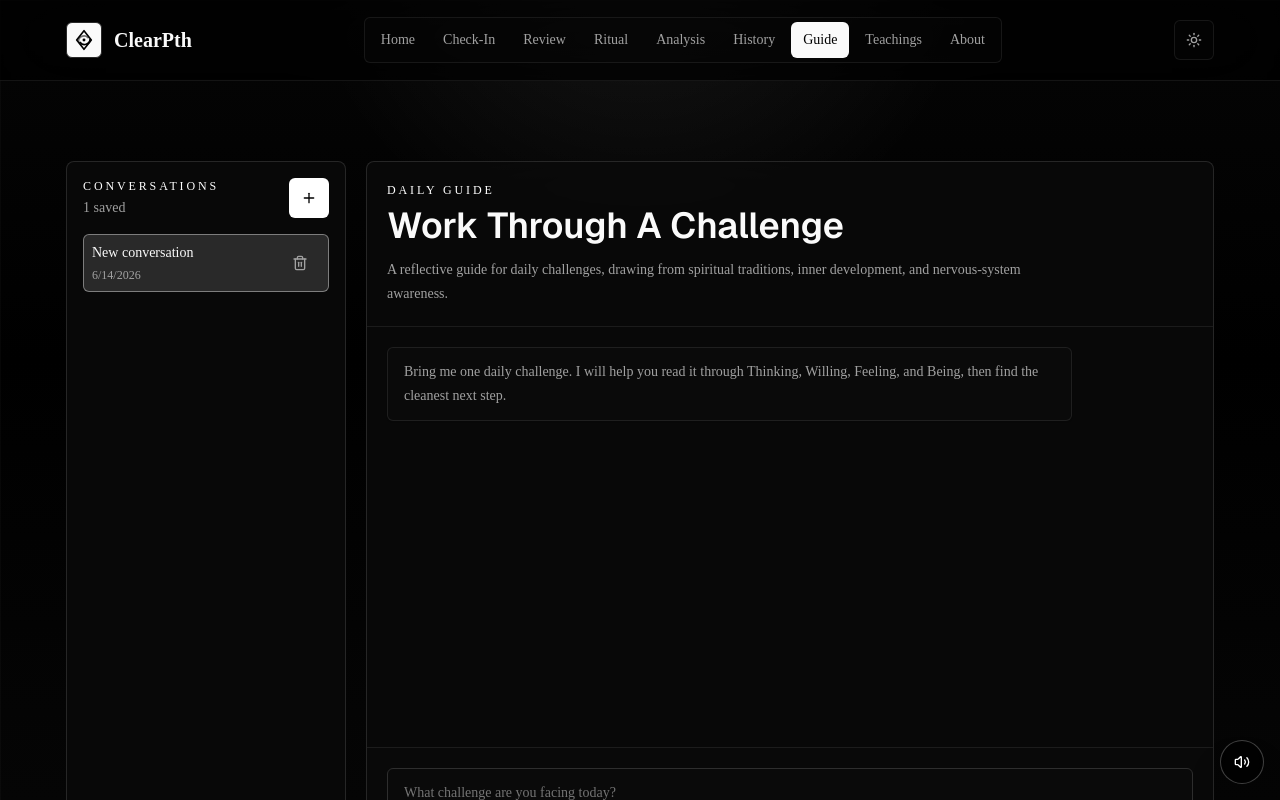
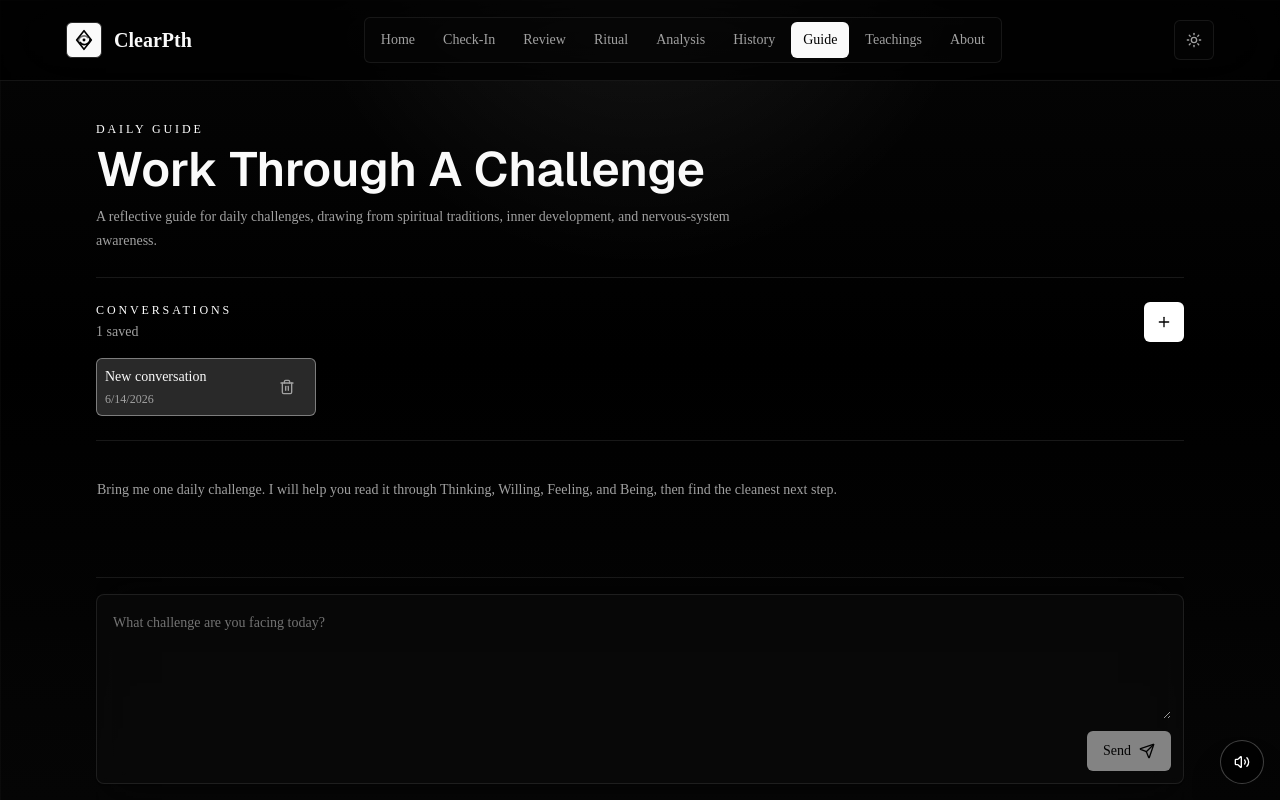
Before and after one commit to ewaters239811/awre, a Next.js app: page /guide in a window 1280 px wide. Shown: the top 800 px of the page. Built offline with nearby package versions, Linux system fonts and the light colour scheme.

Commit message:
Make Guide chat immersive

```diff
--- a/app/guide/page.tsx
+++ b/app/guide/page.tsx
@@ -2,7 +2,7 @@ import { GuideChat } from "@/components/guide-chat";
 
 export default function GuidePage() {
   return (
-    <main className="container py-8 md:py-12">
+    <main className="min-h-screen py-6 md:py-10">
       <GuideChat />
     </main>
   );
--- a/components/guide-chat.tsx
+++ b/components/guide-chat.tsx
@@ -170,8 +170,21 @@ export function GuideChat() {
   };
 
   return (
-    <section className="mx-auto mt-8 grid max-w-6xl gap-5 lg:grid-cols-[280px_1fr]">
-      <aside className="aura-glass rounded-lg p-4">
+    <section className="mx-auto flex w-full max-w-6xl flex-col gap-6 px-4 sm:px-6 lg:px-8">
+      <header className="border-b border-border/60 pb-6">
+        <p className="text-xs uppercase tracking-[0.24em] text-primary">
+          Daily Guide
+        </p>
+        <h1 className="mt-2 font-serif text-4xl font-semibold md:text-5xl">
+          Work Through A Challenge
+        </h1>
+        <p className="mt-3 max-w-2xl text-sm leading-6 text-muted-foreground">
+          A reflective guide for daily challenges, drawing from spiritual
+          traditions, inner development, and nervous-system awareness.
+        </p>
+      </header>
+
+      <aside className="border-b border-border/60 pb-5">
         <div className="flex items-center justify-between gap-3">
           <div>
             <p className="text-xs uppercase tracking-[0.24em] text-primary">
@@ -191,12 +204,12 @@ export function GuideChat() {
           </Button>
         </div>
 
-        <div className="mt-4 grid gap-2">
+        <div className="mt-4 flex gap-2 overflow-x-auto pb-1">
           {conversations.map((conversation) => (
             <div
               key={conversation.id}
               className={cn(
-                "group flex items-center gap-2 rounded-md border border-border/70 bg-card/60 p-2 transition duration-200 hover:border-foreground/25 hover:bg-accent",
+                "group flex min-w-[220px] items-center gap-2 rounded-md border border-border/70 bg-card/55 p-2 transition duration-200 hover:border-foreground/25 hover:bg-accent",
                 activeConversation?.id === conversation.id &&
                   "border-foreground/40 bg-accent",
               )}
@@ -230,21 +243,8 @@ export function GuideChat() {
         </div>
       </aside>
 
-      <div className="aura-glass flex min-h-[680px] flex-col rounded-lg">
-        <div className="border-b border-border/60 p-5">
-          <p className="text-xs uppercase tracking-[0.24em] text-primary">
-            Daily Guide
-          </p>
-          <h1 className="mt-2 font-serif text-4xl font-semibold">
-            Work Through A Challenge
-          </h1>
-          <p className="mt-3 max-w-2xl text-sm leading-6 text-muted-foreground">
-            A reflective guide for daily challenges, drawing from spiritual
-            traditions, inner development, and nervous-system awareness.
-          </p>
-        </div>
-
-        <div className="max-h-[58vh] min-h-[420px] flex-1 space-y-4 overflow-y-auto p-5">
+      <div className="flex min-h-[60vh] flex-col">
+        <div className="flex-1 space-y-5 pb-6">
           {activeConversation?.messages.map((message) => (
             <div
               key={message.createdAt}
@@ -255,10 +255,10 @@ export function GuideChat() {
             >
               <div
                 className={cn(
-                  "max-w-[85%] rounded-md border px-4 py-3 text-sm leading-6 shadow-sm",
+                  "max-w-[88%] rounded-md border px-4 py-3 text-sm leading-6 shadow-sm md:max-w-[72%]",
                   message.role === "user"
                     ? "border-foreground/25 bg-foreground text-background"
-                    : "border-border/70 bg-card text-muted-foreground",
+                    : "border-transparent bg-transparent px-0 text-muted-foreground shadow-none",
                 )}
               >
                 {message.content}
@@ -266,7 +266,7 @@ export function GuideChat() {
             </div>
           ))}
           {isSending ? (
-            <div className="max-w-[85%] rounded-md border border-border/70 bg-card px-4 py-3 text-sm text-muted-foreground">
+            <div className="max-w-[88%] rounded-md border border-border/70 bg-card px-4 py-3 text-sm text-muted-foreground md:max-w-[72%]">
               Reading the pattern...
             </div>
           ) : null}
@@ -288,16 +288,18 @@ export function GuideChat() {
         </div>
 
         <form
-          className="border-t border-border/60 bg-card/40 p-5"
+          className="sticky bottom-0 border-t border-border/60 bg-background/92 py-4 backdrop-blur-xl"
           onSubmit={sendMessage}
         >
-          <Textarea
-            value={input}
-            onChange={(event) => setInput(event.target.value)}
-            placeholder="What challenge are you facing today?"
-            rows={4}
-          />
-          <div className="mt-3 flex justify-end">
+          <div className="flex flex-col gap-3 rounded-lg border border-border/70 bg-card/70 p-3 shadow-sm">
+            <Textarea
+              className="min-h-28 border-0 bg-transparent p-1 focus-visible:ring-0"
+              value={input}
+              onChange={(event) => setInput(event.target.value)}
+              placeholder="What challenge are you facing today?"
+              rows={3}
+            />
+            <div className="flex justify-end">
             <Button
               type="button"
               disabled={isSending || !input.trim() || !activeConversation}
@@ -308,6 +310,7 @@ export function GuideChat() {
               Send
               <Send className="h-4 w-4" aria-hidden />
             </Button>
+            </div>
           </div>
         </form>
       </div>
```
